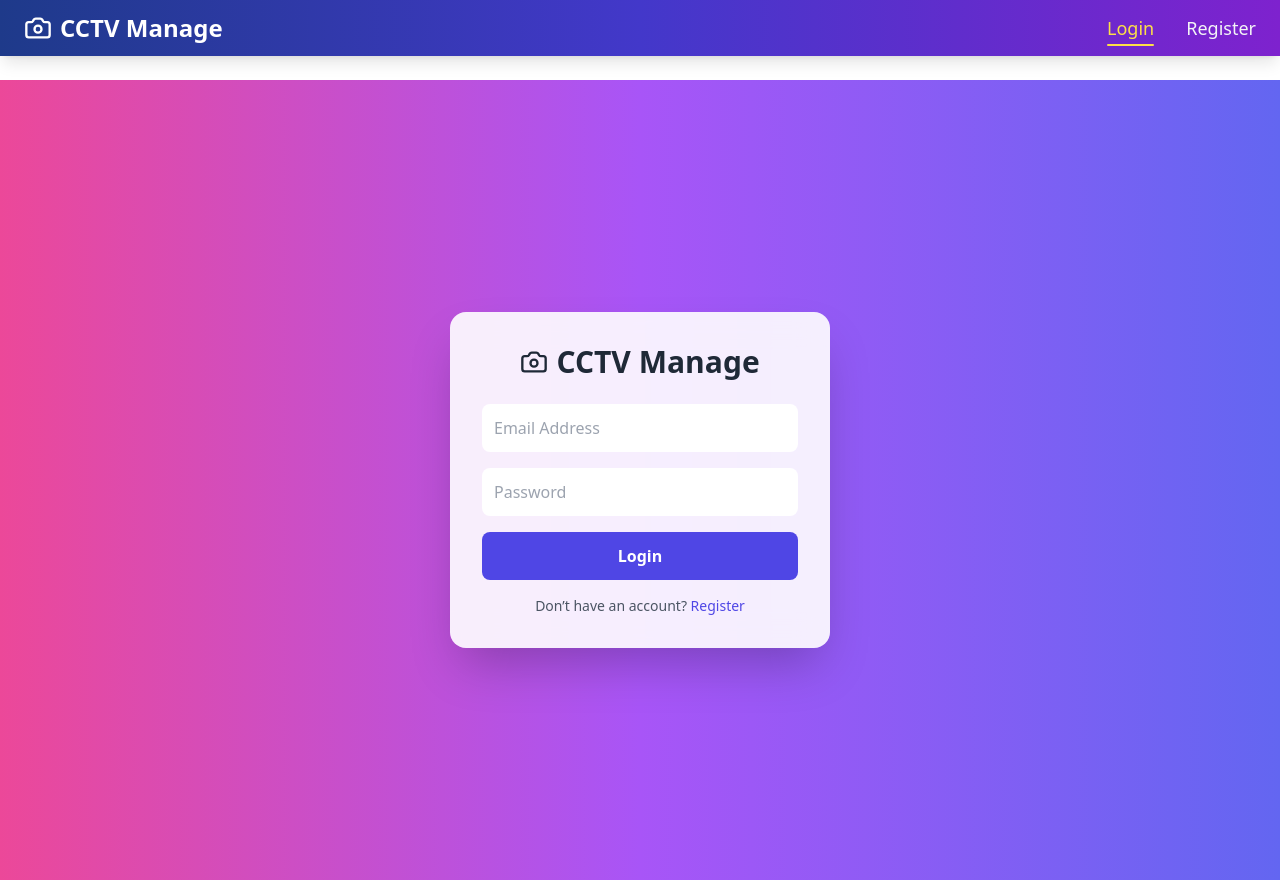
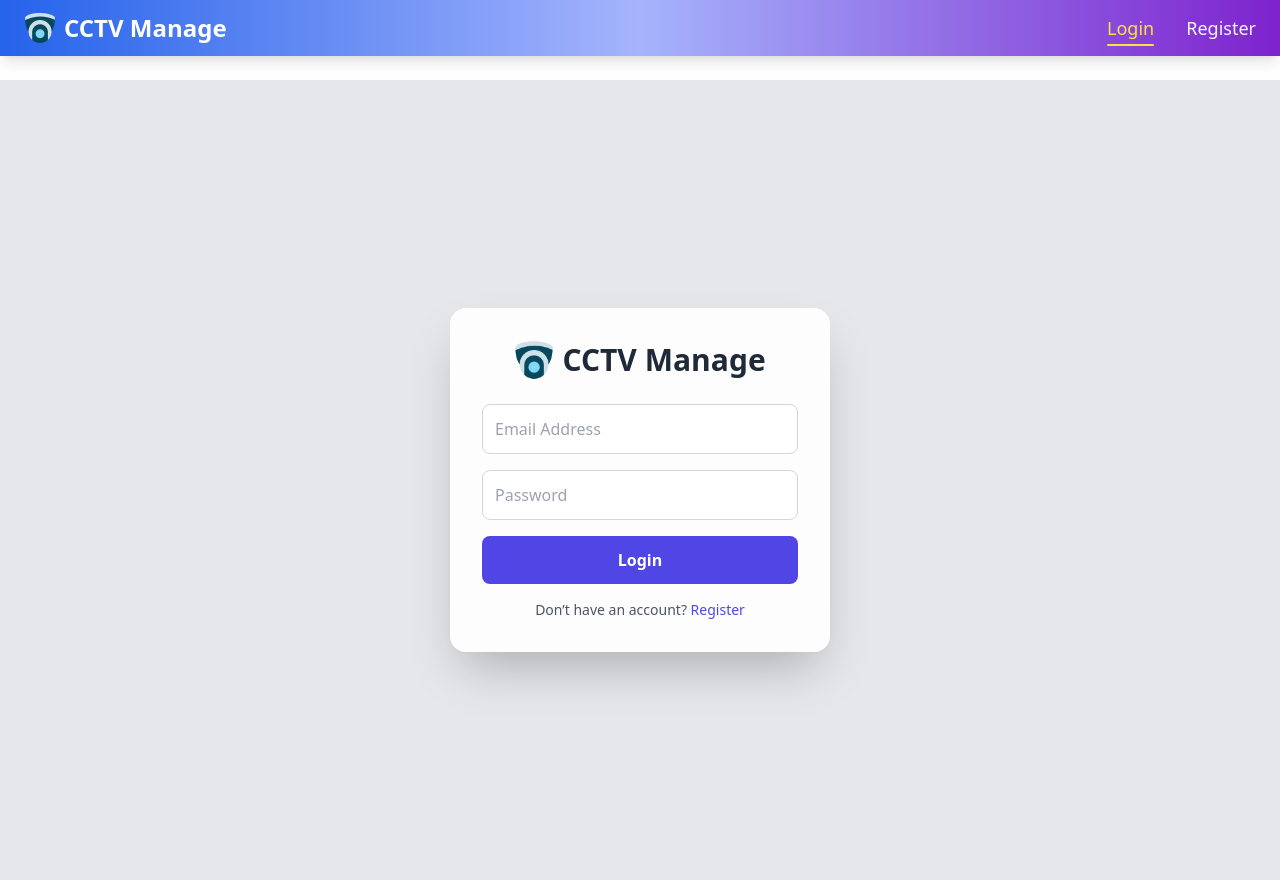
Before and after one commit to yuvraj-singh-0001/cctv, a React (Vite) app in the folder client/: page /login in a window 1280 px wide. Built offline with nearby package versions, Linux system fonts and the light colour scheme.

Commit message:
change the ui and set the logo

```diff
--- a/client/src/components/navbar.jsx
+++ b/client/src/components/navbar.jsx
@@ -1,7 +1,8 @@
 import React, { useState } from "react";
 import { Link, useLocation, useNavigate } from "react-router-dom";
 import { motion } from "framer-motion";
-import { Menu, X, Camera } from "lucide-react"; // Added Camera icon
+import { Menu, X } from "lucide-react";
+import Logo from "../components/logo.png"; // ✅ Correct logo import
 
 function Navbar() {
   const location = useLocation();
@@ -18,15 +19,16 @@ function Navbar() {
       initial={{ y: -60, opacity: 0 }}
       animate={{ y: 0, opacity: 1 }}
       transition={{ duration: 0.6 }}
-      className="bg-gradient-to-r from-blue-900 via-indigo-700 to-purple-700 text-white fixed w-full top-0 left-0 z-50 shadow-lg"
+      className="bg-gradient-to-r from-blue-600 via-indigo-300 to-purple-700 text-white fixed w-full top-0 left-0 z-50 shadow-lg"
     >
       <div className="max-w-7xl mx-auto px-6 py-3 flex justify-between items-center">
+        {/* Logo & Title */}
         <button
           onClick={() => navigate("/login")}
           className="flex items-center text-2xl font-extrabold hover:scale-105 transition space-x-2"
         >
-          <Camera size={28} /> {/* Camera Icon */}
-          <span>CCTV Manage</span> {/* Renamed title */}
+          <img src={Logo} alt="CCTV Logo" className="w-8 h-8 rounded-md" />
+          <span>CCTV Manage</span>
         </button>
 
         {/* Desktop Links */}
@@ -52,7 +54,7 @@ function Navbar() {
           ))}
         </div>
 
-        {/* Mobile Menu */}
+        {/* Mobile Menu Toggle */}
         <button
           className="md:hidden text-white focus:outline-none"
           onClick={() => setIsOpen(!isOpen)}
@@ -61,6 +63,7 @@ function Navbar() {
         </button>
       </div>
 
+      {/* Mobile Menu */}
       {isOpen && (
         <motion.div
           initial={{ opacity: 0, y: -20 }}
--- a/client/src/components/sidebar.jsx
+++ b/client/src/components/sidebar.jsx
@@ -11,6 +11,7 @@ import {
   ChevronRight,
   User
 } from "lucide-react";
+import Logo from "../assets/logo.png"; // ✅ Import your logo
 
 function Sidebar({ activeTab, setActiveTab, isCollapsed, setIsCollapsed }) {
   const user = JSON.parse(localStorage.getItem("user"));
@@ -41,15 +42,18 @@ function Sidebar({ activeTab, setActiveTab, isCollapsed, setIsCollapsed }) {
       {/* Sidebar Header */}
       <div className="p-4 border-b border-gray-700 flex items-center justify-between">
         {!isCollapsed && (
-          <motion.h1
+          <motion.div
             initial={{ opacity: 0 }}
             animate={{ opacity: 1 }}
             transition={{ duration: 0.2 }}
             onClick={() => setActiveTab("dashboard")}
-            className="text-xl font-bold text-white cursor-pointer hover:text-blue-400"
+            className="flex items-center gap-2 cursor-pointer"
           >
-            MarketPulse360
-          </motion.h1>
+            <img src={Logo} alt="Logo" className="w-8 h-8 rounded" />
+            <h1 className="text-lg font-bold text-white hover:text-blue-400">
+              MarketPulse360
+            </h1>
+          </motion.div>
         )}
 
         <button
--- a/client/src/pages/login.jsx
+++ b/client/src/pages/login.jsx
@@ -1,7 +1,7 @@
 import React, { useState } from "react";
 import { useNavigate, Link } from "react-router-dom";
 import { motion } from "framer-motion";
-import { Camera } from "lucide-react"; // Import Camera icon
+import Logo from "../components/logo.png"; // logo import
 
 function Login() {
   const [form, setForm] = useState({ email: "", password: "" });
@@ -29,7 +29,7 @@ function Login() {
 
       if (res.ok) {
         setMessage("✅ Login successful!");
-        setTimeout(() => navigate("/dashboard"), 1500); // redirect after login
+        setTimeout(() => navigate("/dashboard"), 1500);
       } else {
         setMessage(`❌ ${data.message || "Login failed"}`);
       }
@@ -42,7 +42,7 @@ function Login() {
   };
 
   return (
-    <div className="flex items-center justify-center min-h-screen bg-gradient-to-r from-pink-500 via-purple-500 to-indigo-500">
+    <div className="flex items-center justify-center min-h-screen bg-gray-200">
       <motion.div
         initial={{ opacity: 0, y: 40, scale: 0.9 }}
         animate={{ opacity: 1, y: 0, scale: 1 }}
@@ -50,8 +50,8 @@ function Login() {
         className="bg-white/90 backdrop-blur-lg p-8 rounded-2xl shadow-2xl w-[380px]"
       >
         <h2 className="flex items-center justify-center text-3xl font-bold text-gray-800 mb-6 space-x-2">
-          <Camera size={28} /> {/* Camera Icon */}
-          <span>CCTV Manage</span> {/* New title */}
+          <img src={Logo} alt="CCTV Logo" className="w-10 h-10" />
+          <span>CCTV Manage</span>
         </h2>
 
         <form onSubmit={handleSubmit} className="space-y-4">
@@ -64,7 +64,7 @@ function Login() {
             value={form.email}
             onChange={handleChange}
             required
-            className="w-full p-3 border-1 border-gray-300 rounded-lg focus:border-blue-900 focus:ring-2 focus:ring-blue-900 focus:outline-none"
+            className="w-full p-3 border border-gray-300 rounded-lg focus:border-blue-900 focus:ring-2 focus:ring-blue-900 focus:outline-none"
           />
 
           <motion.input
@@ -76,7 +76,7 @@ function Login() {
             value={form.password}
             onChange={handleChange}
             required
-            className="w-full p-3 border-1 border-gray-300 rounded-lg focus:border-blue-900 focus:ring-2 focus:ring-blue-900 focus:outline-none"
+            className="w-full p-3 border border-gray-300 rounded-lg focus:border-blue-900 focus:ring-2 focus:ring-blue-900 focus:outline-none"
           />
 
           <motion.button
```
Also changed, not shown: client/src/components/logo.png (added).
